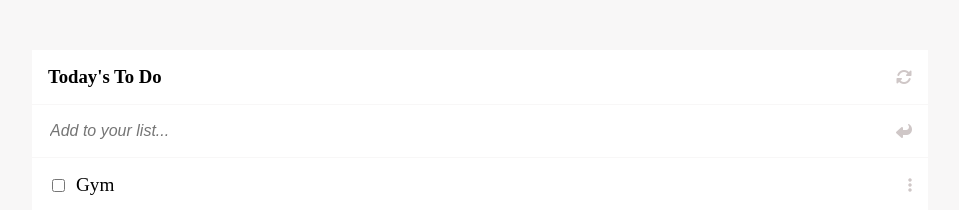
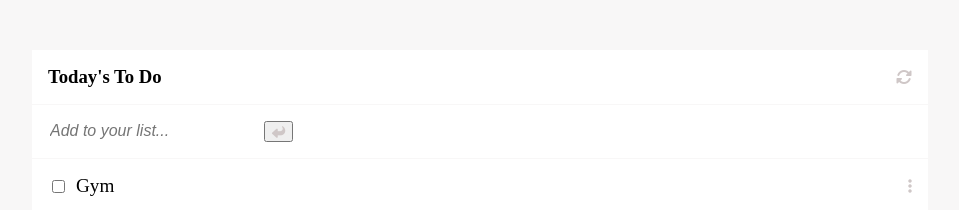
Before and after one commit to levy002/TO-DO-list, a website built with webpack: page src/list.html in a window 1280 px wide. Shown: the top 210 px of the page, without its empty margins (160-1119 px from the left). Built offline with nearby package versions, Linux system fonts and the light colour scheme.

Commit message:
Add list markup

```diff
--- a/src/list.html
+++ b/src/list.html
@@ -15,8 +15,10 @@
               <i class="fas fa-sync-alt"></i>
           </li>
           <li class="add-to-do">
-              <input type="text" placeholder="Add to your list...">
-              <i class="fa fa-share" aria-hidden="true"></i>
+              <form action="#" id="form">
+                <input type="text" placeholder="Add to your list..." id="new-todo" required>
+                <button type="submit"><i class="fa fa-share" id="add"></i></button>
+              </form>
           </li>
           <li class="list-section"></li>
           <li class="clear-completed">
```
